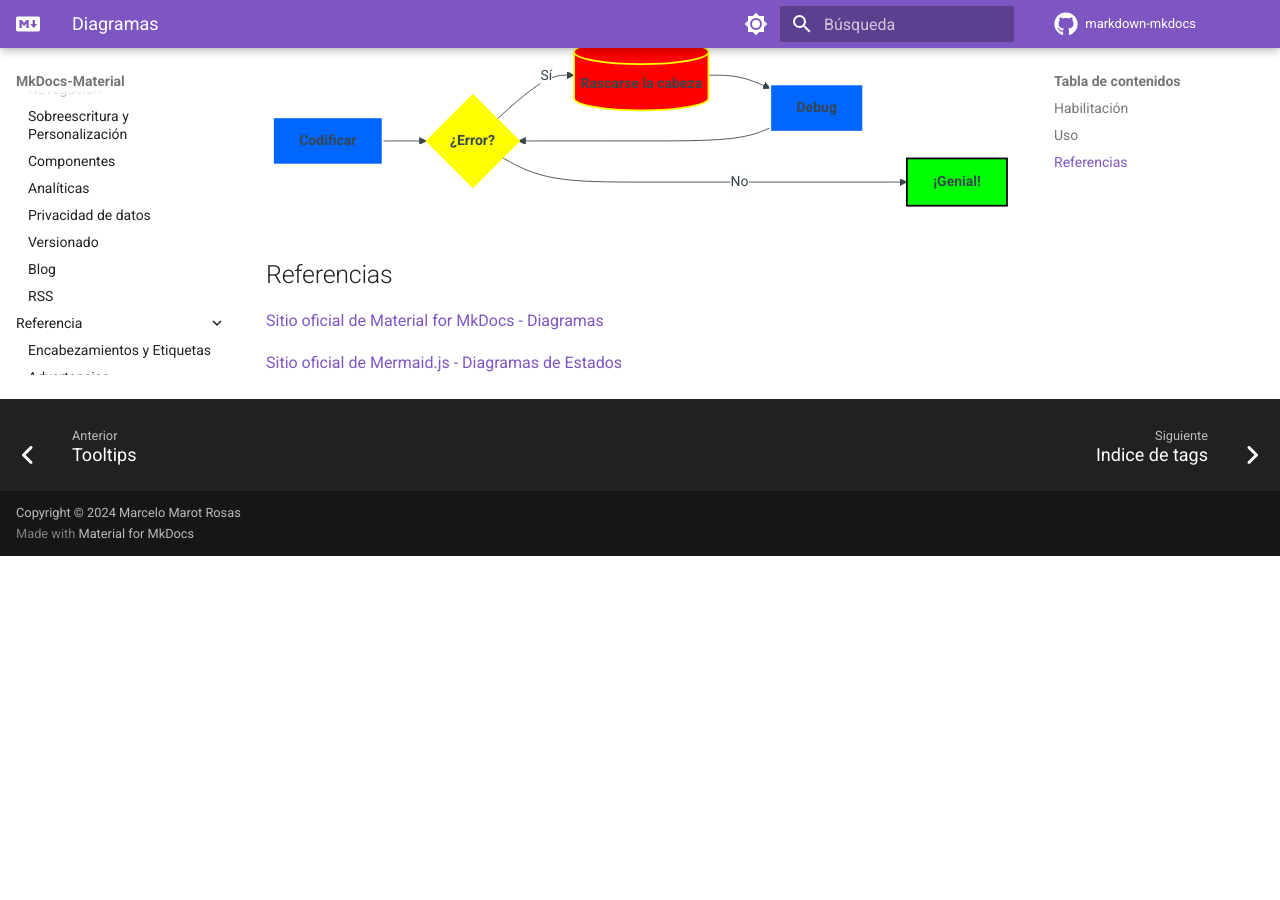
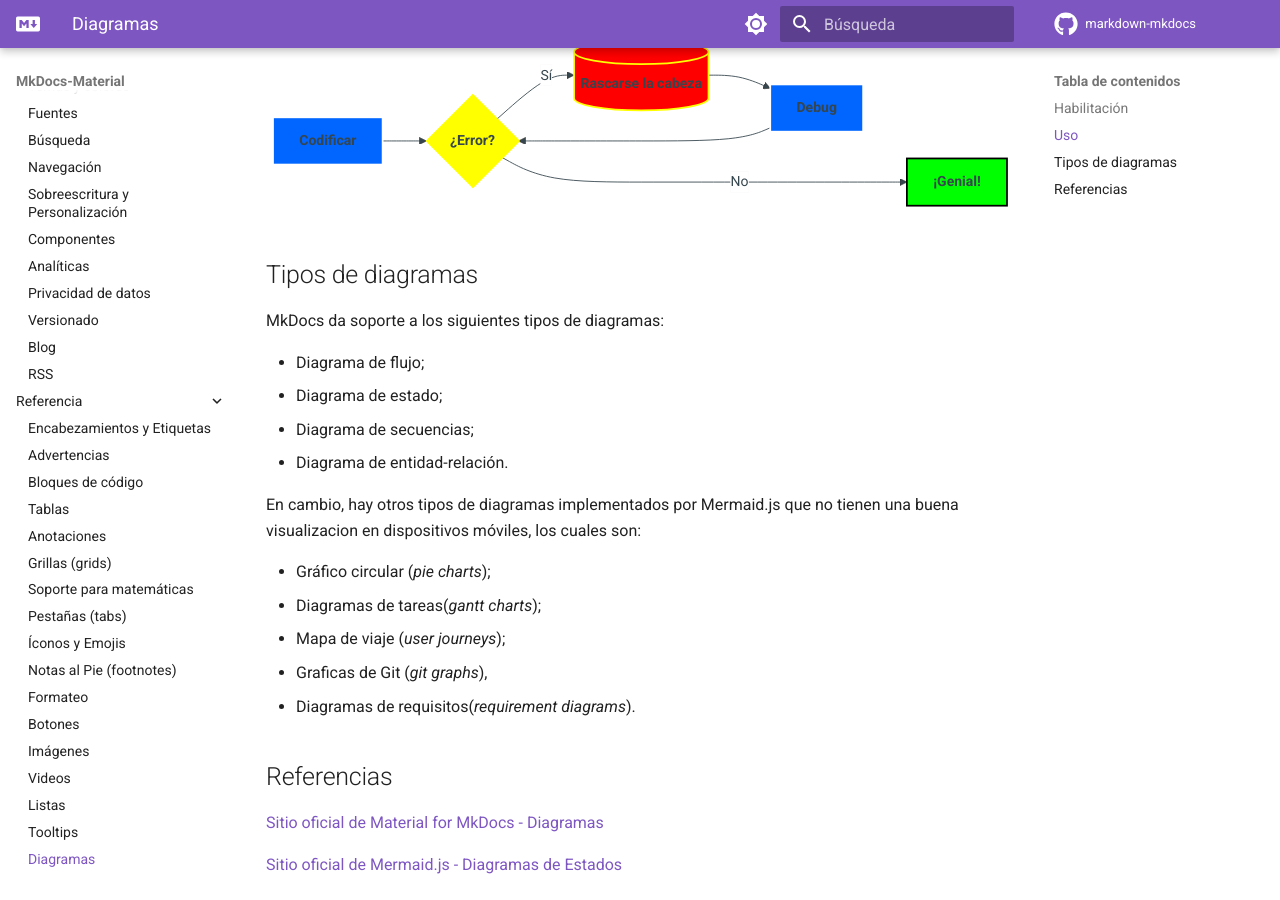
Before and after one commit to alejrot/markdown-mkdocs, an MkDocs documentation site: the page built from docs/mkdocs-material/referencia/diagramas.md, in a window 1280 px wide and 900 px high, scrolled down 1807 px. Built offline with MkDocs 1.6.1 and Material for MkDocs 9.7.7, drawn with Linux system fonts in a browser that asks for light colours; plug-ins that fetch from the network failed and are left out; comment, search, counter and statistics services are not loaded; before the commit the page ends 2363 px from its top, so only the background shows below that.

````diff
--- a/docs/mkdocs-material/referencia/diagramas.md
+++ b/docs/mkdocs-material/referencia/diagramas.md
@@ -105,6 +105,27 @@
 ```
 
 
+## Tipos de diagramas
+
+MkDocs da soporte a los siguientes tipos de diagramas:
+
+- Diagrama de flujo;
+- Diagrama de estado;
+- Diagrama de secuencias;
+- Diagrama de entidad-relación.
+
+En cambio, hay otros tipos de diagramas implementados por Mermaid.js
+que no tienen una buena visualizacion en dispositivos móviles,
+los cuales son:
+
+- Gráfico circular (*pie charts*);
+- Diagramas de tareas(*gantt charts*);
+- Mapa de viaje (*user journeys*);
+- Graficas de Git (*git graphs*),
+- Diagramas de requisitos(*requirement diagrams*).
+
+
+
 ## Referencias
 
 [Sitio oficial de Material for MkDocs - Diagramas](https://squidfunk.github.io/mkdocs-material/reference/diagrams/)
--- a/mkdocs.yml
+++ b/mkdocs.yml
@@ -383,8 +383,12 @@
             fallback_to_build_date: true
         # Tarjetas PNG automáticas
         - social:
-            cards_layout_options:
-              background_color: "#9966CC"
+            cards_layout: default/accent
+            # cards_layout_options:
+            # #   background_color: "#9966CC"
+            #   background_color: "#AA0000"
+            #   color: "#AAAA00"
+            #   font_family: Ubuntu
   # grupo Nº2: entorno local , conversion a PDF
   - group:
       # creacion de documento PDF del sitio
@@ -433,8 +437,9 @@
       - Primeros pasos: mkdocs-material/instalacion/comenzando.md
       - Publicacion: mkdocs-material/instalacion/deploy.md
       - Usando contenedores: mkdocs-material/instalacion/contenedores.md
+      - Grupos de Plugins: mkdocs-material/instalacion/grupos_plugins.md
+      - Tarjetas Sociales: mkdocs-material/instalacion/tarjetas.md
       - Exportación a PDF: mkdocs-material/instalacion/guardado_pdf.md
-      - Grupos de Plugins: mkdocs-material/instalacion/grupos_plugins.md
     - Configuración:
       - Lenguaje: mkdocs-material/setup/lenguaje.md
       - Temas y colores: mkdocs-material/setup/colores_temas.md
````
Also changed, not shown: docs/blog/posts/v0.1.9.md (+1 -0 lines), docs/cards.md (deleted, +0 -32 lines), docs/mkdocs-material/instalacion/grupos_plugins.md (+0 -2 lines), docs/mkdocs-material/instalacion/tarjetas.md (added, +112 -0 lines), docs/mkdocs-material/setup/blog.md (+1 -1 lines), material-mkdocs.md (deleted, +0 -88 lines), 1 other file.
